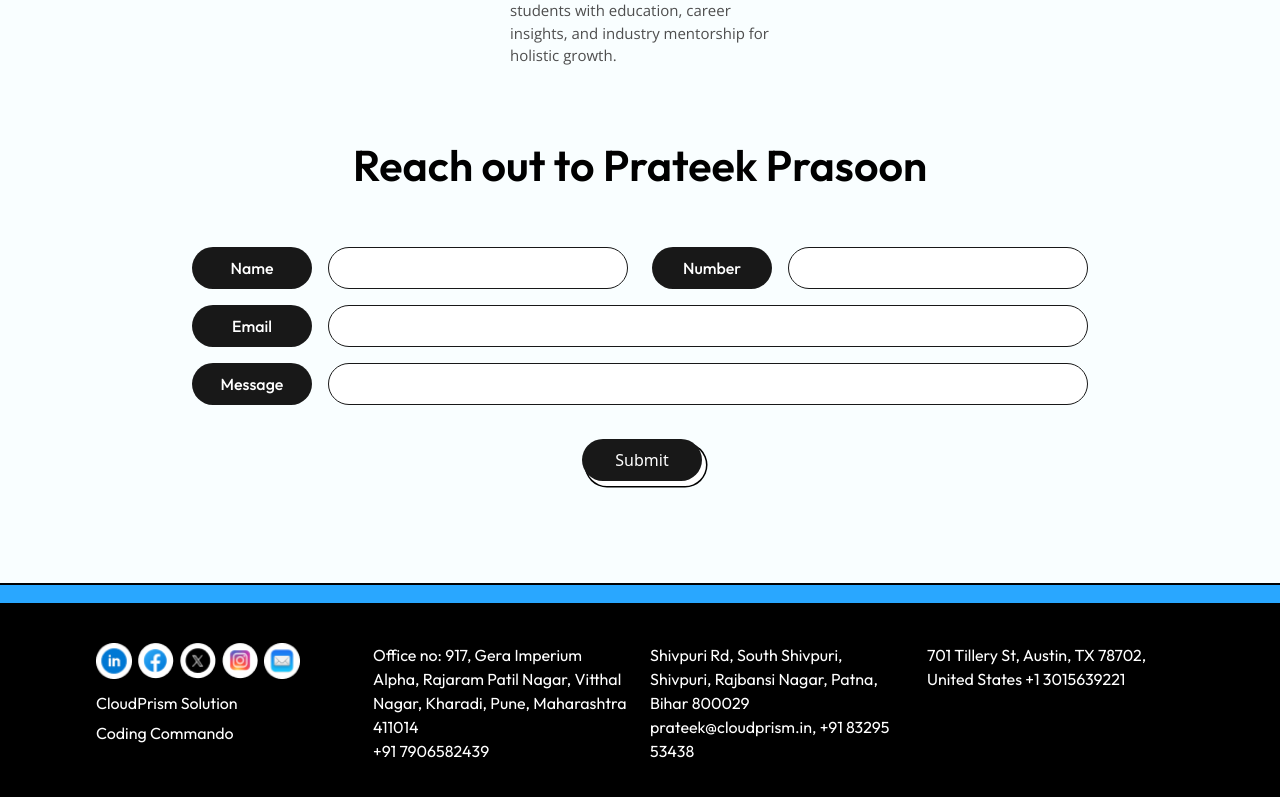
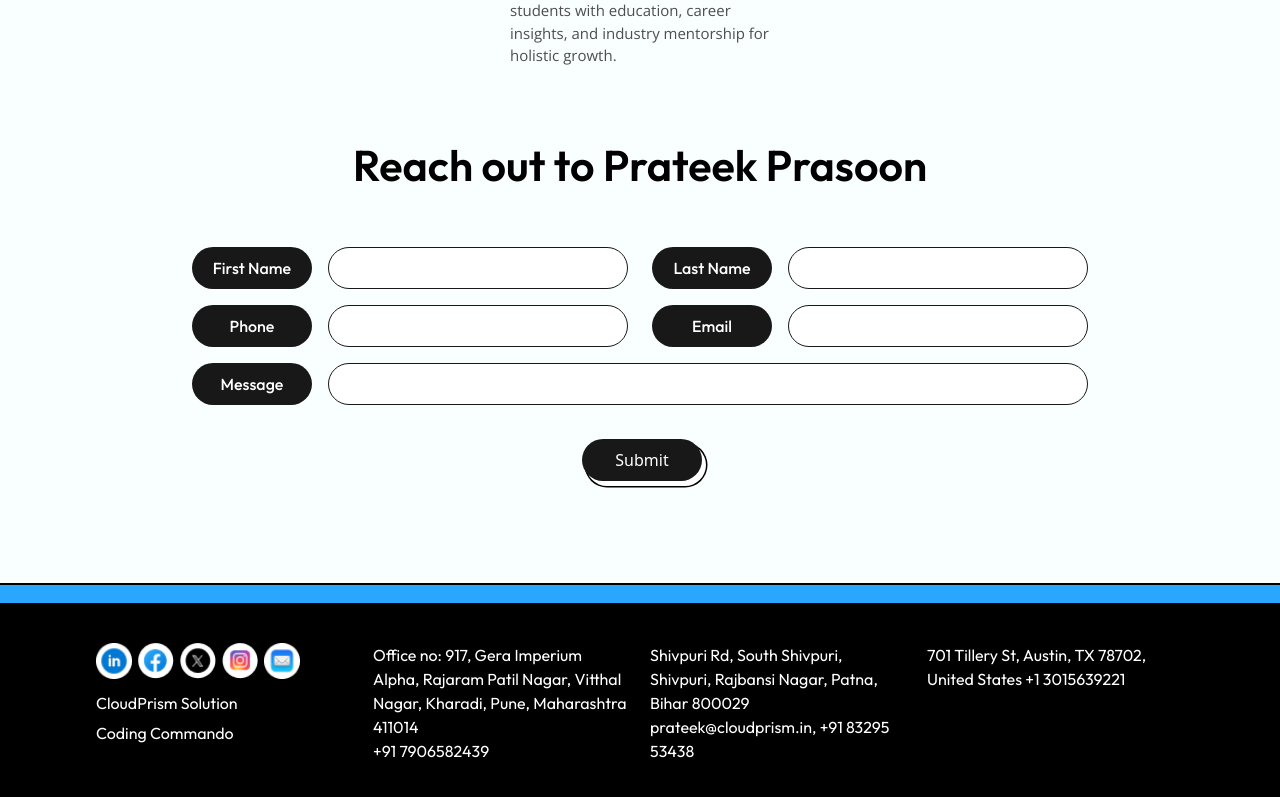
Before and after one commit to mukeshkr2024/Portfolio-website, a React (Vite) app: page / in a window 1280 px wide. Shown: the part 4379-5176 px from the top of the page. Built offline with nearby package versions, Linux system fonts and the light colour scheme.

Commit message:
fix th cors issue

```diff
--- a/src/components/index.jsx
+++ b/src/components/index.jsx
@@ -11,7 +11,8 @@ export function InputBtn({ label }) {
 }
 
 export function ContactForm() {
-  const [name, setName] = useState("");
+  const [firstName, setFirstName] = useState("");
+  const [lastName, setLastName] = useState("");
   const [number, setNumber] = useState("");
   const [email, setEmail] = useState("");
   const [message, setMessage] = useState("");
@@ -23,8 +24,8 @@ export function ContactForm() {
 
     // Create formData object
     const formData = {
-      firstName: name,
-      lastName: "",
+      firstName: firstName,
+      lastName: lastName,
       email: email,
       phone: number,
       message: message,
@@ -44,7 +45,7 @@ export function ContactForm() {
 
       // Set success state and reset form if submission is successful
       setIsSuccess(true);
-      setName("");
+      setFirstName("");
       setNumber("");
       setEmail("");
       setMessage("");
@@ -72,35 +73,47 @@ export function ContactForm() {
       >
         <div className="flex-1 flex flex-col lg:flex-row gap-4 lg:gap-6">
           <div className="flex-1 flex gap-4">
-            <InputBtn label="Name" />
+            <InputBtn label="First Name" />
             <input
               type="text"
-              value={name}
+              value={firstName}
               required
-              onChange={(e) => setName(e.target.value)}
+              onChange={(e) => setFirstName(e.target.value)}
               className="border border-[#181818] h-[42px] w-full rounded-[57px] flex-1 px-4"
             />
           </div>
           <div className="flex-1 flex gap-4">
-            <InputBtn label="Number" />
+            <InputBtn label="Last Name" />
             <input
               type="text"
               required
+              value={lastName}
+              onChange={(e) => setLastName(e.target.value)}
+              className="border border-[#181818] h-[42px] w-full rounded-[57px] flex-1 px-4"
+            />
+          </div>
+        </div>
+        <div className="flex-1 flex flex-col lg:flex-row gap-4 lg:gap-6">
+          <div className="flex-1 flex gap-4">
+            <InputBtn label="Phone" />
+            <input
+              type="text"
               value={number}
+              required
               onChange={(e) => setNumber(e.target.value)}
               className="border border-[#181818] h-[42px] w-full rounded-[57px] flex-1 px-4"
             />
-          </div>
           </div>
           <div className="flex-1 flex gap-4">
             <InputBtn label="Email" />
             <input
               type="email"
+              required
               value={email}
-            required
               onChange={(e) => setEmail(e.target.value)}
               className="border border-[#181818] h-[42px] w-full rounded-[57px] flex-1 px-4"
             />
+          </div>
         </div>
         <div className="flex-1 flex gap-4">
           <InputBtn label="Message" />
--- a/test.js
+++ b/test.js
@@ -51,7 +51,8 @@ const testValues = {
 };
 
 const testLeadInfo = {
-  leadType: "Prateek Prasoon Portfolio",
+  // leadType: "Prateek Prasoon Portfolio",
+  leadType: "Case studies CTA",
 };
 
 submitLeadToSalesforce(testValues, testLeadInfo);
```
Lines whose indentation alone changed are shown as unchanged.
